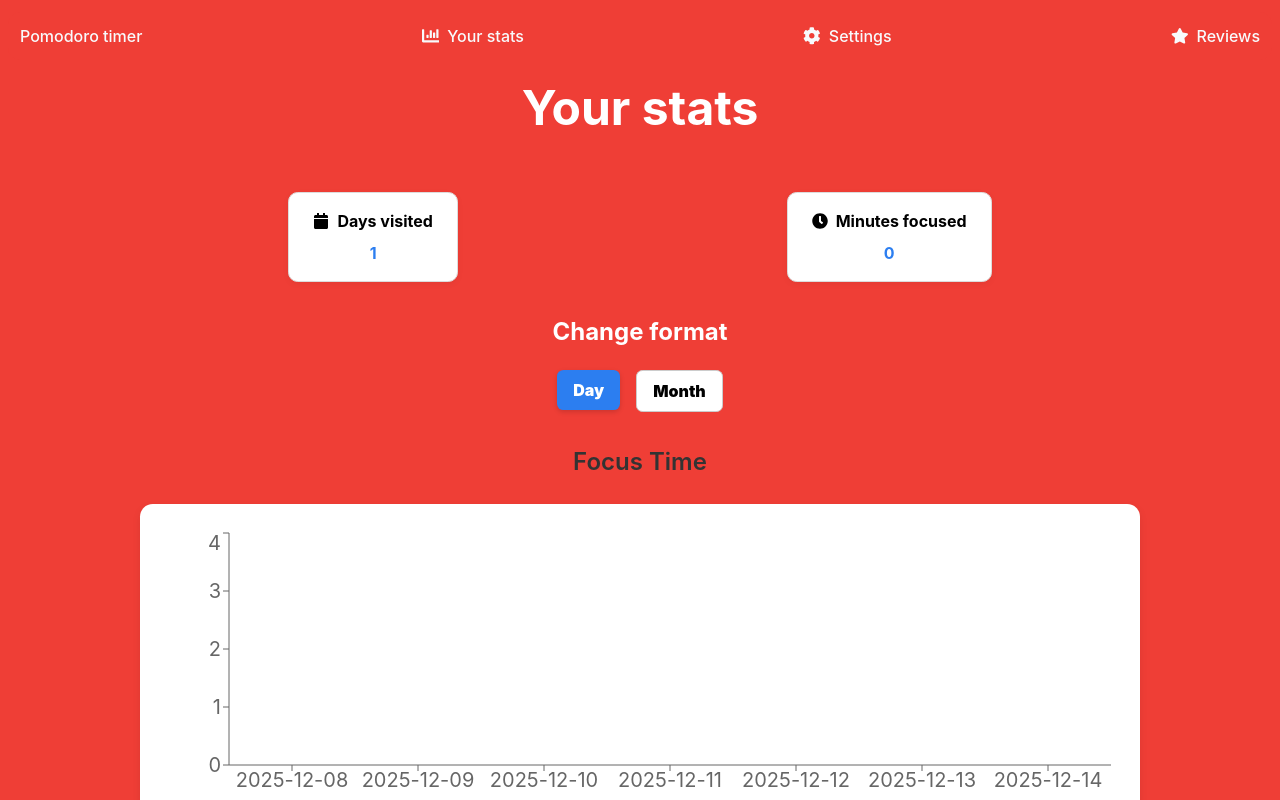
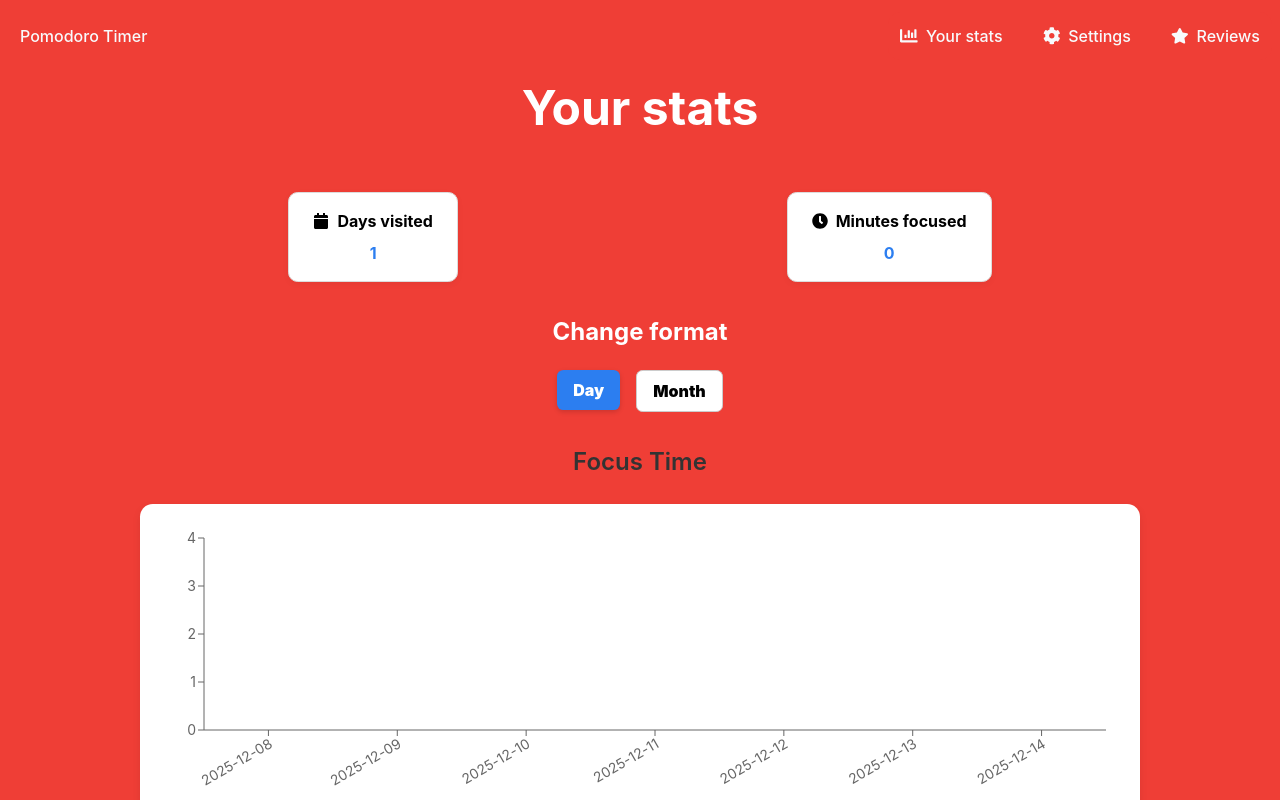
Before and after one commit to MaksymWoloszynowski/Pomodoro-timer, a Next.js app: page /stats in a window 1280 px wide. Shown: the top 800 px of the page. Built offline with nearby package versions, Linux system fonts and the light colour scheme.

Commit message:
small changes

```diff
--- a/components/Button.jsx
+++ b/components/Button.jsx
@@ -1,7 +1,7 @@
-const Button = ({ text, onClick, className }) => {
+const Button = ({ id, text, onClick, className }) => {
   return (
     <div>
-        <button onClick={onClick} className={className}>{text}</button>
+        <button id={id} onClick={onClick} className={className}>{text}</button>
     </div>
   )
 }
--- a/components/ColorTheme.jsx
+++ b/components/ColorTheme.jsx
@@ -27,7 +27,7 @@
           {pomodoroColors.map((_, idx) => (
             <div
               key={idx}
-              className={`box pomodoro-${idx + 1}`}
+              className={`box box-pomodoro-${idx + 1}`}
               onClick={() => handlePomodoroClick(idx)}
             ></div>
           ))}
@@ -40,7 +40,7 @@
           {breakColors.map((_, idx) => (
             <div
               key={idx}
-              className={`box break-${idx + 1}`}
+              className={`box box-break-${idx + 1}`}
               onClick={() => handleBreakClick(idx)}
             ></div>
           ))}
--- a/components/NavBar.jsx
+++ b/components/NavBar.jsx
@@ -1,15 +1,29 @@
+"use client";
+
 import Link from "next/link";
-import { FaChartBar, FaCog, FaStar } from "react-icons/fa";
+import { FaChartBar, FaCog, FaStar, FaBars, FaTimes } from "react-icons/fa";
+import { useState } from "react";
 
 const NavBar = () => {
+  const [isOpen, setIsOpen] = useState(false);
+
+  const toggleMenu = () => setIsOpen((prev) => !prev);
+
   return (
-    <div className="navbar">
-      <ul className="navbar-list">
+    <nav className="navbar">
+      <ul className="">
         <li className="navbar-item">
           <Link href="/" className="navbar-link">
-            Pomodoro timer
+            Pomodoro Timer
           </Link>
         </li>
+        <li>
+          <button className="hamburger-btn" onClick={toggleMenu}>
+            {isOpen ? <FaTimes /> : <FaBars />}
+          </button>
+        </li>
+        <li id="navbar-list" className={`navbar-list ${isOpen ? "open" : ""}`}>
+          <ul>
             <li className="navbar-item">
               <Link href="/stats" className="navbar-link">
                 <FaChartBar className="icon" />
@@ -29,7 +43,9 @@
               </Link>
             </li>
           </ul>
-    </div>
+        </li>
+      </ul>
+    </nav>
   );
 };
 
--- a/components/StatsChart.jsx
+++ b/components/StatsChart.jsx
@@ -9,15 +9,24 @@
 
 const StatsChart = ({ data }) => {
   return (
-      <div className="stats-chart-wrapper">
-        <ResponsiveContainer>
-          <BarChart data={data}>
-            <XAxis dataKey="label" tick={{ fontSize: 20 }} />
-            <YAxis tick={{ fontSize: 20 }} />
-            <Tooltip />
-            <Bar dataKey="minutes" className="stats-chart-bar" />
-          </BarChart>
-        </ResponsiveContainer>
+    <div className="stats-chart-wrapper">
+      <ResponsiveContainer width="100%" height="100%">
+        <BarChart
+          data={data}
+          margin={{ top: 10, right: 10, left: 0, bottom: 40 }}
+        >
+          <XAxis
+            dataKey="label"
+            interval={0}
+            angle={-30}
+            textAnchor="end"
+            tick={{ fontSize: "clamp(10px, 2vw, 14px)" }}
+          />
+          <YAxis tick={{ fontSize: "clamp(10px, 2vw, 14px)" }} width={40} />
+          <Tooltip />
+          <Bar className="stats-chart-bar" dataKey="minutes" radius={[6, 6, 0, 0]} />
+        </BarChart>
+      </ResponsiveContainer>
     </div>
   );
 };
--- a/components/Timer.jsx
+++ b/components/Timer.jsx
@@ -22,11 +22,11 @@
       </div>
       <div className="action-buttons">
         {isActive ? (
-          <Button className={mode === 'work' ? 'active' : ''} onClick={pauseTimer} text={"PAUSE"} />
+          <Button id="action-btn" className={mode === 'work' ? 'active' : ''} onClick={pauseTimer} text={"PAUSE"} />
         ) : (
-          <Button className={mode === 'work' ? 'active' : ''} onClick={playTimer} text={"PLAY"} />
+          <Button id="action-btn" className={mode === 'work' ? 'active' : ''} onClick={playTimer} text={"PLAY"} />
         )}
-        <Button className={mode === 'work' ? 'active' : ''} onClick={resetTimer} text={"RESET"} />
+        <Button id="action-btn" className={mode === 'work' ? 'active' : ''} onClick={resetTimer} text={"RESET"} />
       </div>
     </div>
   );
--- a/context/SettingsContext.jsx
+++ b/context/SettingsContext.jsx
@@ -36,19 +36,17 @@
     localStorage.setItem("breakMinutes", breakMinutes);
   }, [breakMinutes]);
 
-   useEffect(() => {
-    pomodoroColors.forEach((_, idx) => {
-        document.body.classList.remove(`pomodoro-${idx+1}`)
-    })
-    document.body.classList.add(workTheme);
-  },[workTheme])
+  useEffect(() => {
+    const classes = [
+      ...pomodoroColors.map((_, i) => `pomodoro-${i + 1}`),
+      ...breakColors.map((_, i) => `break-${i + 1}`),
+    ];
 
-   useEffect(() => {
-    breakColors.forEach((_, idx) => {
-        document.body.classList.remove(`break-${idx+1}`)
-    })
-    document.body.classList.add(breakTheme);
-  },[breakTheme])
+    document.body.classList.remove(...classes);
+
+    if (workTheme) document.body.classList.add(workTheme);
+    if (breakTheme) document.body.classList.add(breakTheme);
+  }, [workTheme, breakTheme]);
 
   return (
     <SettingsContext.Provider
--- a/prisma.config.ts
+++ b/prisma.config.ts
@@ -7,6 +7,7 @@
   schema: "prisma/schema.prisma",
   migrations: {
     path: "prisma/migrations",
+    seed: "tsx prisma/seed.ts"
   },
   datasource: {
     url: env("DATABASE_URL"),
```
Lines whose indentation alone changed are shown as unchanged.
